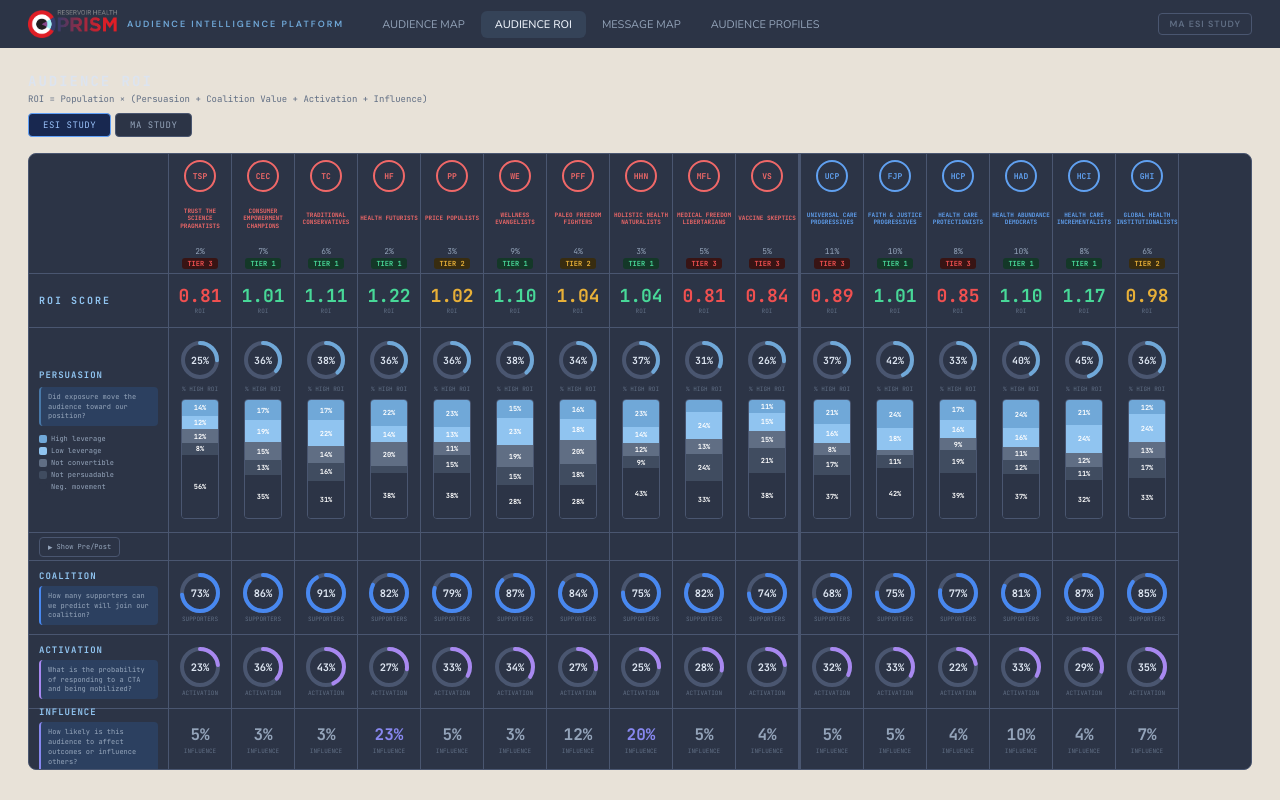
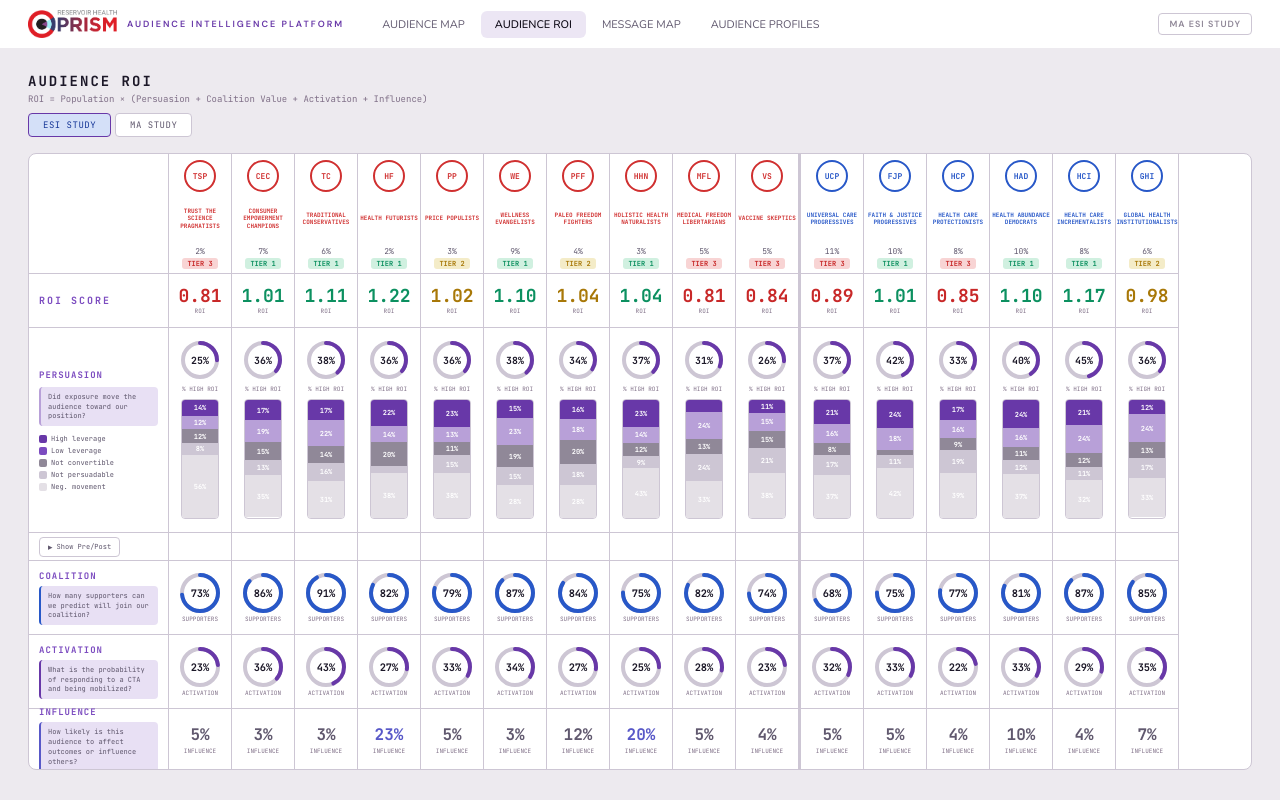
Before and after one commit to prism-lead/prism-dashboard-v5, a React (Vite) app: page /roi in a window 1280 px wide. Built offline with nearby package versions, Linux system fonts and the light colour scheme.

Commit message:
Add files via upload

```diff
--- a/src/theme.js
+++ b/src/theme.js
@@ -156,161 +156,154 @@ const DARK = {
 };
 
 
-
 // ─────────────────────────────────────────────────
-// "WARM CANVAS + STEEL" PALETTE
-// Beige/cream page bg · steel-grey cards & panels
+// "CLOUD + VIOLET" PALETTE  (PRISM brand-derived)
+// Soft warm lavender bg · white cards · purple accent
 // ─────────────────────────────────────────────────
 const LIGHT = {
 
   // ── Core surfaces ──────────────────────────────
-  bg:           "#e8e2d8",      // warm cream page bg
-  bgAlt:        "#e0d8ce",      // slightly deeper warm alt
-  card:         "#2c3446",      // steel-grey card (from twilight)
-  cardAlt:      "#303a4c",      // secondary card fill
-  cardHover:    "#3a4560",      // hover
-  border:       "#4a5670",      // border inside cards
-  borderStrong: "#5a6880",      // heavy divider
-  strip:        "#384258",      // dot-strip tracks
-  inputBg:      "#222838",      // input / sub-panel bg
-  gridLine:     "#384258",      // SVG grid stroke
+  bg:           "#edeaef",      // soft warm lavender page bg
+  bgAlt:        "#e4e0e6",      // deeper lavender alt
+  card:         "#ffffff",      // clean white cards
+  cardAlt:      "#f5f3f7",      // tinted card alt
+  cardHover:    "#ebe8f0",      // hover
+  border:       "#cdc6d4",      // soft purple-grey border
+  borderStrong: "#b8b0c2",      // heavier divider
+  strip:        "#ddd8e2",      // dot-strip tracks
+  inputBg:      "#f0edf4",      // input / sub-panel bg
+  gridLine:     "#ddd8e2",      // SVG grid stroke
 
-  // ── Page-level text (dark on beige bg) ────────
-  // Use these for elements that sit directly on the page bg
-  pgText:       "#3a3228",      // page-level primary (warm dark brown)
-  pgBody:       "#4a4238",      // page-level body copy
-  pgMono:       "#5a5248",      // page-level monospace / muted
-  pgSubtle:     "#6a6058",      // page-level subtle labels
-  pgDim:        "#988e84",      // page-level dim
-
-  // ── Text hierarchy (light on steel cards) ─────
-  text1:        "#dce4f0",      // primary text
-  text2:        "#94a4ba",      // secondary / muted
-  text3:        "#606e84",      // tertiary / dim labels
-  textBright:   "#edf2fa",      // near-white emphasis
-  textMax:      "#f4f8ff",      // maximum contrast headings
-  textDim:      "#606e84",      // dim labels
-  textSubtle:   "#708098",      // footer / legend
-  textMono:     "#90a0b8",      // monospace UI labels
-  textBody:     "#c4d0e0",      // body copy
-  textInvert:   "#3a3228",      // text on bright accent fills
+  // ── Text hierarchy ─────────────────────────────
+  text1:        "#1c1828",      // near-black primary
+  text2:        "#60586e",      // warm grey secondary
+  text3:        "#807088",      // tertiary
+  textBright:   "#0c0814",      // max dark emphasis
+  textMax:      "#0c0814",      // headings
+  textDim:      "#908898",      // dim labels
+  textSubtle:   "#908898",      // footer / legend
+  textMono:     "#60586e",      // monospace UI labels
+  textBody:     "#302840",      // body copy
+  textInvert:   "#ffffff",      // text on dark accent fills
 
   // ── Accent / brand ─────────────────────────────
-  accent:       "#70a8d8",      // bright blue accent
-  accentLight:  "#90c4f0",      // vivid accent for labels
-  accentMuted:  "#4878a8",      // muted accent borders
-  accentDim:    "#2c4060",      // dim accent info boxes
+  accent:       "#6838a8",      // PRISM brand purple
+  accentLight:  "#7c4cc0",      // lighter purple
+  accentMuted:  "#b8a0d8",      // muted purple
+  accentDim:    "#e8e0f4",      // dim purple info boxes
 
   // ── Party ──────────────────────────────────────
-  gop:          "#f06868",
-  gopFill:      "#e03838",
-  gopStroke:    "#f05858",
-  gopText:      "#fcc8c8",
-  gopBadgeBg:   "#5c1818",
-  gopBadgeText: "#f8a8a8",
-  gopHeaderBg:  "#321820",
-  gopHeaderBdr: "#f05858",
+  gop:          "#d03030",
+  gopFill:      "#c82828",
+  gopStroke:    "#b01818",
+  gopText:      "#701414",
+  gopBadgeBg:   "#f8d4d4",
+  gopBadgeText: "#881818",
+  gopHeaderBg:  "#f8eeee",
+  gopHeaderBdr: "#d84040",
 
-  dem:          "#60a0f0",
-  demFill:      "#3868e0",
-  demStroke:    "#5890f0",
-  demText:      "#c0d8f8",
-  demBadgeBg:   "#182850",
-  demBadgeText: "#98c0f8",
-  demHeaderBg:  "#182030",
-  demHeaderBdr: "#5890f0",
+  dem:          "#2858c8",
+  demFill:      "#2050c0",
+  demStroke:    "#1840a8",
+  demText:      "#142870",
+  demBadgeBg:   "#d4e0f8",
+  demBadgeText: "#183898",
+  demHeaderBg:  "#eef2fa",
+  demHeaderBdr: "#3868d8",
 
   // ── Tiers ──────────────────────────────────────
-  tier1:        "#48d898",
-  tier1Bg:      "#143828",
-  tier2:        "#e8b038",
-  tier2Bg:      "#382c10",
-  tier3:        "#f05050",
-  tier3Bg:      "#381414",
+  tier1:        "#0c9060",
+  tier1Bg:      "#d0f0e0",
+  tier2:        "#a87808",
+  tier2Bg:      "#f4ecc8",
+  tier3:        "#c82828",
+  tier3Bg:      "#f8d4d4",
 
   // ── Semantic / data viz ────────────────────────
-  green:        "#48d898",
-  greenBright:  "#60f0a8",
-  red:          "#f05050",
-  redLight:     "#f87070",
-  amber:        "#d89048",
-  amberBright:  "#f0b048",
-  cyan:         "#38d0f0",
-  teal:         "#38d0b0",
-  tealDark:     "#58e8c8",
-  violet:       "#a888f0",
-  violetDark:   "#8888f0",
-  rose:         "#f04870",
-  blue:         "#4888f0",
-  blueLight:    "#60a0f8",
-  blueDim:      "#60a0e0",
+  green:        "#0c9060",
+  greenBright:  "#10b870",
+  red:          "#c82828",
+  redLight:     "#e04040",
+  amber:        "#a06008",
+  amberBright:  "#c88010",
+  cyan:         "#0888a8",
+  teal:         "#0c8878",
+  tealDark:     "#10a890",
+  violet:       "#6838a8",
+  violetDark:   "#5858c8",
+  rose:         "#c01840",
+  blue:         "#2858c8",
+  blueLight:    "#3868d8",
+  blueDim:      "#3868d8",
 
   // ── Profiler-specific ──────────────────────────
-  govtBlue:     "#60a0e0",
-  corpAmber:    "#d89048",
+  govtBlue:     "#2858c8",
+  corpAmber:    "#a06008",
 
   // ── Message map theme badges ───────────────────
-  themeFinancial:   "#48d898",
-  themeCoverage:    "#60a0f8",
-  themeInnovation:  "#a888f0",
-  themeFreedom:     "#f0b048",
-  themeSocial:      "#f05050",
-  themeTrust:       "#38d0b0",
-  themeOther:       "#90a0b8",
+  themeFinancial:   "#0c9060",
+  themeCoverage:    "#2858c8",
+  themeInnovation:  "#6838a8",
+  themeFreedom:     "#c88010",
+  themeSocial:      "#c82828",
+  themeTrust:       "#0c8878",
+  themeOther:       "#60586e",
 
   // ── Persuadability stack ───────────────────────
-  persHigh:     "#70a8d8",
-  persLow:      "#90c4f0",
-  persNot:      "#606e84",
-  persNo:       "#404c60",
-  persNeg:      "#2c3446",
+  persHigh:     "#6838a8",
+  persLow:      "#b8a0d8",
+  persNot:      "#908898",
+  persNo:       "#cdc6d4",
+  persNeg:      "#e4e0e6",
 
   // ── MessageMap SoP heatmap (bg, text) ──────────
-  sopHot:       { bg: "#145038", text: "#78f0b8" },
-  sopWarm:      { bg: "#143828", text: "#68e0a8" },
-  sopMid:       { bg: "#1c3830", text: "#90e0c0" },
-  sopNeutral:   { bg: "#303a4c", text: "#c4d0e0" },
-  sopCool:      { bg: "#282e40", text: "#94a4ba" },
-  sopCold:      { bg: "#382028", text: "#e098a0" },
-  sopChilly:    { bg: "#441820", text: "#f8a8a8" },
-  sopIce:       { bg: "#501018", text: "#fca8b0" },
+  sopHot:       { bg: "#c8f0d8", text: "#065838" },   // ≥13
+  sopWarm:      { bg: "#d4f0e0", text: "#087040" },   // 10-12
+  sopMid:       { bg: "#e0f4ea", text: "#106848" },   // 7-9
+  sopNeutral:   { bg: "#f0eef2", text: "#60586e" },   // 6
+  sopCool:      { bg: "#f5f3f7", text: "#908898" },   // 5
+  sopCold:      { bg: "#f8e4e4", text: "#981828" },   // 4
+  sopChilly:    { bg: "#f4d0d2", text: "#881818" },   // 3
+  sopIce:       { bg: "#f0c0c4", text: "#801020" },   // ≤2
 
   // ── Map / geography ────────────────────────────
-  mapActive:       "#70a8d8",
-  mapActiveBorder: "#5088c8",
-  mapIdle:         "#2c3446",
-  mapIdleBorder:   "#4a5670",
-  mapHover:        "#4878a8",
+  mapActive:       "#6838a8",
+  mapActiveBorder: "#4c28a0",
+  mapIdle:         "#e4e0e6",
+  mapIdleBorder:   "#cdc6d4",
+  mapHover:        "#d8c8f0",
 
   // ── Segment map specific ───────────────────────
-  segMapBg:        "#e0d8ce",
-  segMapGrid:      "#384258",
-  segMapDivider:   "#5a6880",
-  segMapBadgeBg:   "#222838",
+  segMapBg:        "#e4e0e6",
+  segMapGrid:      "#ddd8e2",
+  segMapDivider:   "#b8b0c2",
+  segMapBadgeBg:   "#f0edf4",
 
   // ── Ideology heatmap ───────────────────────────
-  ideoBlue:     "rgba(72,136,240,",
-  ideoRed:      "rgba(240,80,80,",
-  ideoNeutral:  "rgba(96,110,132,",
+  ideoBlue:     "rgba(40,88,200,",
+  ideoRed:      "rgba(200,40,40,",
+  ideoNeutral:  "rgba(96,88,110,",
 
   // ── Rings / donut charts ───────────────────────
-  ring1:        "#70a8d8",
-  ring2:        "#384258",
+  ring1:        "#6838a8",
+  ring2:        "#d8d0e0",
 
   // ── Sort / interactive state ───────────────────
-  sortActiveBg:  "#2c4060",
-  sortIndicator: "#60a0f8",
+  sortActiveBg:  "#e0d8f0",
+  sortIndicator: "#6838a8",
 
   // ── PE (Policy Elites) column ──────────────────
-  peColor:      "#a888f0",
-  peHeaderBg:   "#241838",
-  peBorder:     "#a888f0",
+  peColor:      "#6838a8",
+  peHeaderBg:   "#f4f0f8",
+  peBorder:     "#6838a8",
 
   // ── Total column ───────────────────────────────
-  totalColor:   "#48d898",
-  totalHeaderBg:"#142820",
-  totalBorder:  "#48d898",
+  totalColor:   "#0c9060",
+  totalHeaderBg:"#ecf8f0",
+  totalBorder:  "#0c9060",
 };
+
+
 // ─────────────────────────────────────────────────
 // HELPER: SoP color lookup (replaces getSopC)
 // ─────────────────────────────────────────────────
@@ -366,7 +359,7 @@ export function persColors(theme) {
 // ═════════════════════════════════════════════════
 
 // export const T = DARK;
-export const T = LIGHT;       // ← warm canvas + steel grey (active)
+export const T = LIGHT;       // ← Cloud + Violet (PRISM brand) active
 
 // Both palettes are also available for a runtime toggle:
 export { DARK, LIGHT };
```
